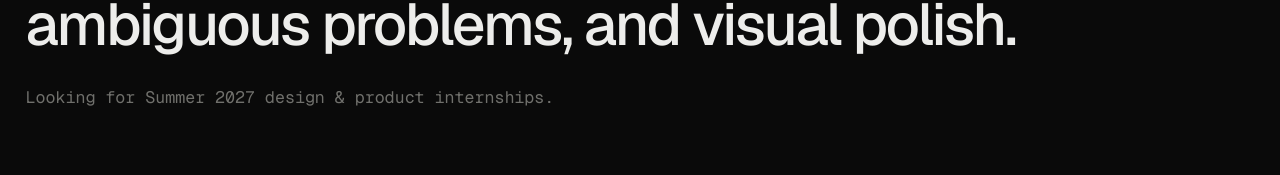
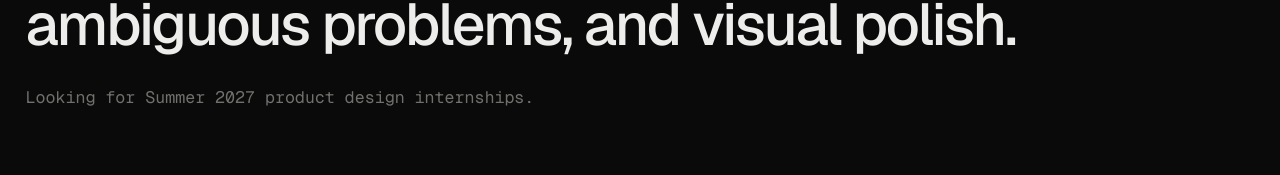
Before and after one commit to christran333/Portfolio, a React (Vite) app: page / in a window 1280 px wide. Shown: the part 330-505 px from the top of the page. Built offline with nearby package versions, Linux system fonts and the light colour scheme.

Commit message:
Product design positioning

```diff
--- a/src/data.ts
+++ b/src/data.ts
@@ -5,7 +5,7 @@ export const profile = {
   location: 'Dallas, TX',
   email: 'christophertran2005@gmail.com',
   resume: 'https://drive.google.com/file/d/1n3pCD4BLmDR3glADW7w6tJi5b7yhEKVU/view?usp=sharing',
-  status: 'Looking for Summer 2027 design & product internships.',
+  status: 'Looking for Summer 2027 product design internships.',
   about: [
     "I'm a product designer based in Dallas. I care about research, solving ambiguous problems, and getting the visual details right. Right now I'm a Product Design Intern at Francois Labs, designing for early-stage startups in fintech, AI, healthcare, and B2B.",
     "I'm studying Media Arts and Design at UT Dallas with a certificate in Applied Experience Design & Research. I'm also a Figma Campus Leader and a 2x Capital One Design & Research Scholar.",
```
